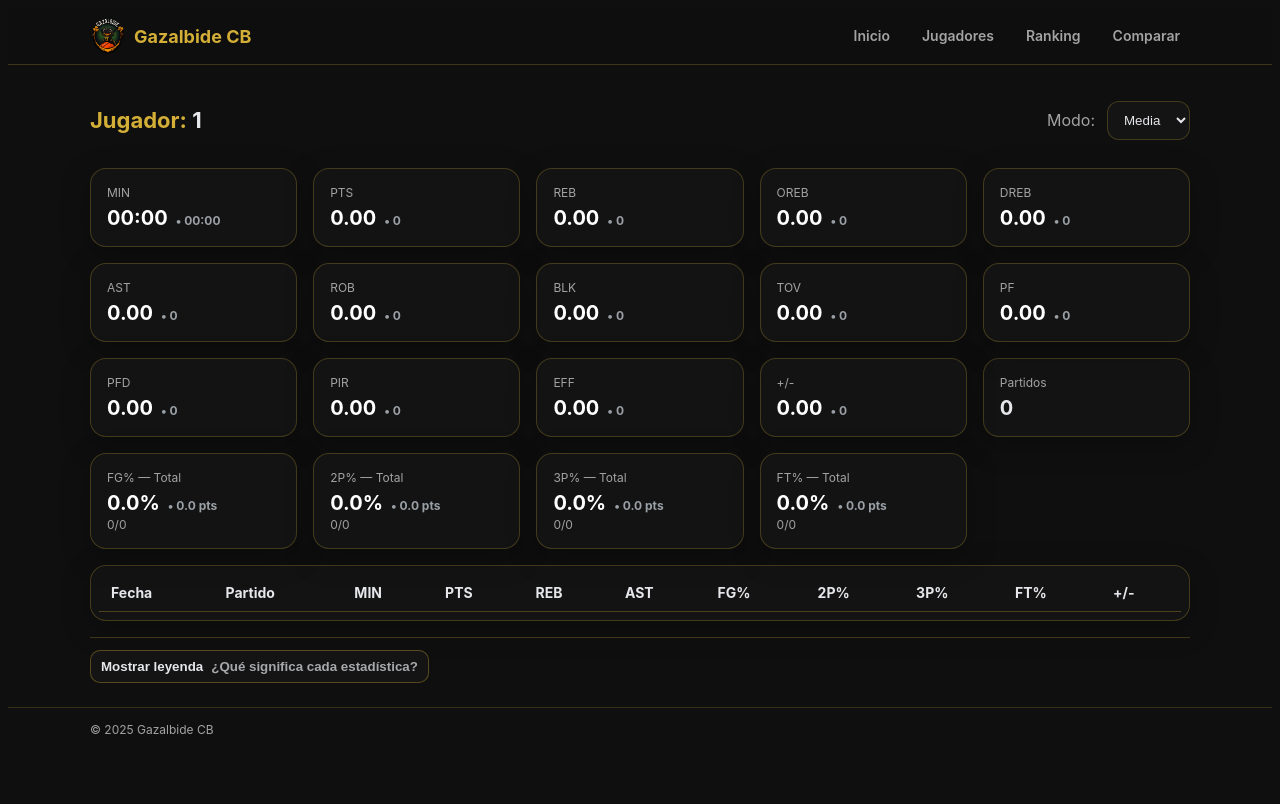
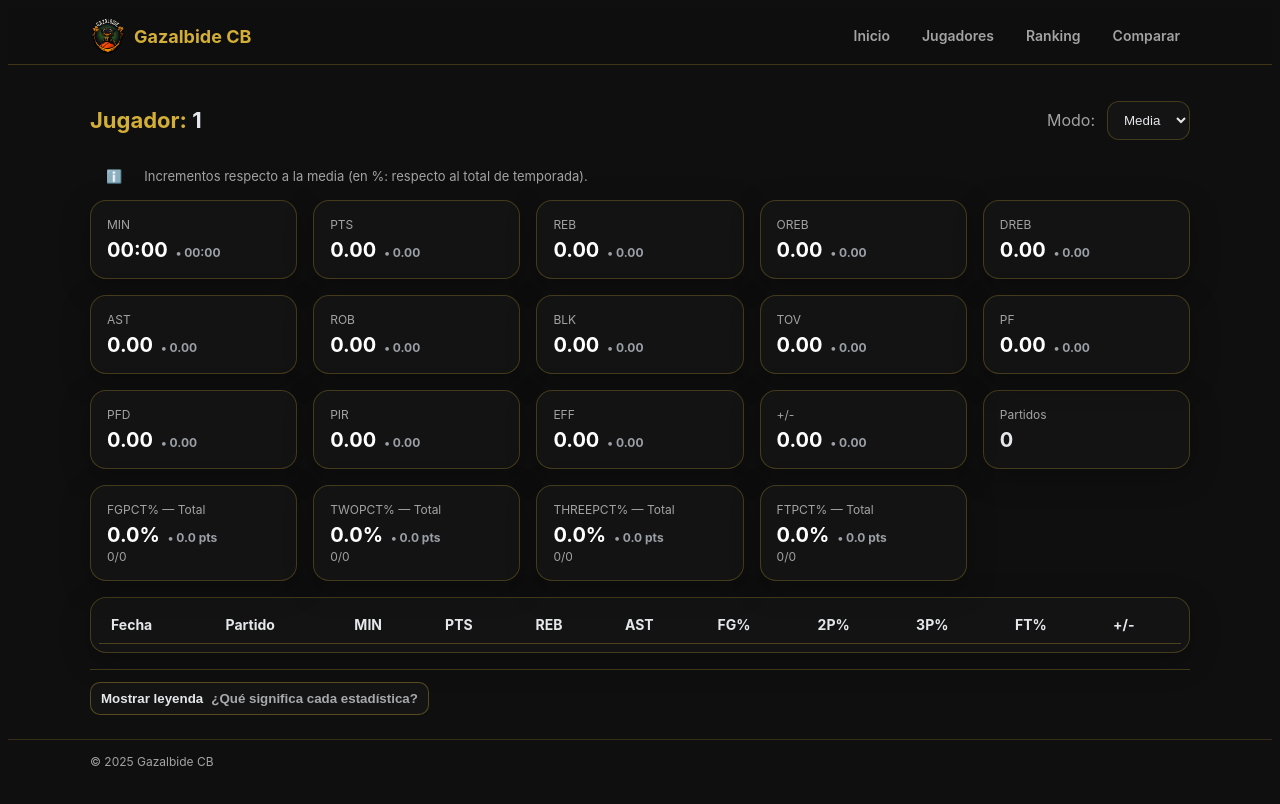
Before and after one commit to DavidPerez3/gazalbide-stats, a React (Vite) app: page /jugador/1 in a window 1280 px wide. Shown: the top 804 px of the page. Built offline with nearby package versions, Linux system fonts and the light colour scheme.

Commit message:
fix in increment data of player

```diff
--- a/src/pages/Compare.jsx
+++ b/src/pages/Compare.jsx
@@ -1,5 +1,5 @@
-// src/pages/Compare.jsx
 import { useEffect, useMemo, useState } from "react";
+import { useSearchParams } from "react-router-dom";
 import { getMatches, getMatchStats } from "../lib/data";
 
 // Helpers
@@ -11,7 +11,7 @@ const mmss = (secs) => {
   return `${String(m).padStart(2, "0")}:${String(r).padStart(2, "0")}`;
 };
 
-// Qué métricas comparamos (sin “avanzadas”)
+// Métricas y reglas (lowerIsBetter para TOV y PF)
 const COUNT_METRICS = [
   { key: "pts", label: "PTS" },
   { key: "reb", label: "REB" },
@@ -20,8 +20,8 @@ const COUNT_METRICS = [
   { key: "ast", label: "AST" },
   { key: "stl", label: "ROB" },
   { key: "blk", label: "BLK" },
-  { key: "tov", label: "TOV" },
-  { key: "pf",  label: "PF"  },
+  { key: "tov", label: "TOV", lowerIsBetter: true },
+  { key: "pf",  label: "PF",  lowerIsBetter: true },
   { key: "pfd", label: "PFD" },
   { key: "plus_minus", label: "+/-" },
   { key: "pir", label: "PIR" },
@@ -54,14 +54,29 @@ function aggregateSeason(rows) {
   return agg;
 }
 
+// Estilos para ganador y perdedor
+const styleWinner = {
+  background: "rgba(22,163,74,0.18)", // verde
+  boxShadow: "inset 0 0 0 1px rgba(22,163,74,0.45)",
+  borderRadius: 8,
+  transition: "background 160ms ease, box-shadow 160ms ease",
+};
+const styleLoser = {
+  background: "rgba(220,38,38,0.18)", // rojo
+  boxShadow: "inset 0 0 0 1px rgba(220,38,38,0.45)",
+  borderRadius: 8,
+  transition: "background 160ms ease, box-shadow 160ms ease",
+};
+
 export default function Compare() {
+  const [searchParams] = useSearchParams();
+
   const [loading, setLoading] = useState(true);
-  const [playersMap, setPlayersMap] = useState(new Map()); // name -> rows[]
+  const [playersMap, setPlayersMap] = useState(new Map());
   const [p1, setP1] = useState("");
   const [p2, setP2] = useState("");
-  const [mode, setMode] = useState("media"); // "media" | "total"
+  const [mode, setMode] = useState("media");
 
-  // Carga y organiza datos por jugador (temporada completa)
   useEffect(() => {
     (async () => {
       const matches = await getMatches();
@@ -84,35 +99,84 @@ export default function Compare() {
     [playersMap]
   );
 
+  // Solo preselecciona si hay query params
+  useEffect(() => {
+    if (!players.length) return;
+    const qp1 = searchParams.get("p1");
+    const qp2 = searchParams.get("p2");
+
+    if (qp1 && players.includes(qp1)) setP1(qp1);
+    if (qp2 && players.includes(qp2)) setP2(qp2);
+  }, [players, searchParams]);
+
   const agg1 = useMemo(() => aggregateSeason(playersMap.get(p1) || []), [playersMap, p1]);
   const agg2 = useMemo(() => aggregateSeason(playersMap.get(p2) || []), [playersMap, p2]);
 
-  const val = (agg, key) => (
+  const val = (agg, key) =>
     mode === "media"
       ? (agg.games ? (agg[key] || 0) / agg.games : 0)
-      : (agg[key] || 0)
-  );
+      : (agg[key] || 0);
 
-  const minDisplay = (agg) => (mode === "media" ? mmss(agg.games ? agg.min_secs / agg.games : 0) : mmss(agg.min_secs));
+  const rows = useMemo(() => {
+    if (!p1 || !p2) return [];
+    const list = [];
 
-  const rows = [
-    { label: "Partidos",      a: agg1.games, b: agg2.games, fmt: (x) => x },
-    { label: "MIN",           a: minDisplay(agg1), b: minDisplay(agg2), fmt: (x) => x, raw: true },
+    // Partidos
+    list.push({
+      label: "Partidos",
+      aDisplay: String(agg1.games),
+      bDisplay: String(agg2.games),
+      aCompare: agg1.games,
+      bCompare: agg2.games,
+    });
 
-    // Conteos
-    ...COUNT_METRICS.map(({ key, label }) => ({
-      label,
-      a: val(agg1, key),
-      b: val(agg2, key),
-      fmt: (x) => (mode === "media" ? x.toFixed(2) : String(x)),
-    })),
+    // Minutos
+    const aMin = mode === "media" ? (agg1.games ? agg1.min_secs / agg1.games : 0) : agg1.min_secs;
+    const bMin = mode === "media" ? (agg2.games ? agg2.min_secs / agg2.games : 0) : agg2.min_secs;
+    list.push({
+      label: "MIN",
+      aDisplay: mmss(aMin),
+      bDisplay: mmss(bMin),
+      aCompare: aMin,
+      bCompare: bMin,
+    });
 
-    // % de tiro (totales de temporada siempre)
-    { label: "FG%",  a: `${pct(agg1.fgm, agg1.fga)}% (${agg1.fgm}/${agg1.fga})`, b: `${pct(agg2.fgm, agg2.fga)}% (${agg2.fgm}/${agg2.fga})`, fmt: (x) => x, raw: true },
-    { label: "2P%",  a: `${pct(agg1.two_pm, agg1.two_pa)}% (${agg1.two_pm}/${agg1.two_pa})`, b: `${pct(agg2.two_pm, agg2.two_pa)}% (${agg2.two_pm}/${agg2.two_pa})`, fmt: (x) => x, raw: true },
-    { label: "3P%",  a: `${pct(agg1.three_pm, agg1.three_pa)}% (${agg1.three_pm}/${agg1.three_pa})`, b: `${pct(agg2.three_pm, agg2.three_pa)}% (${agg2.three_pm}/${agg2.three_pa})`, fmt: (x) => x, raw: true },
-    { label: "FT%",  a: `${pct(agg1.ftm, agg1.fta)}% (${agg1.ftm}/${agg1.fta})`, b: `${pct(agg2.ftm, agg2.fta)}% (${agg2.ftm}/${agg2.fta})`, fmt: (x) => x, raw: true },
-  ];
+    // Métricas base
+    for (const { key, label, lowerIsBetter } of COUNT_METRICS) {
+      const a = val(agg1, key);
+      const b = val(agg2, key);
+      list.push({
+        label,
+        aDisplay: mode === "media" ? a.toFixed(2) : String(a),
+        bDisplay: mode === "media" ? b.toFixed(2) : String(b),
+        aCompare: a,
+        bCompare: b,
+        lowerIsBetter: !!lowerIsBetter,
+      });
+    }
+
+    // Porcentajes
+    const pcts = [
+      { label: "FG%",  madeA: agg1.fgm, attA: agg1.fga, madeB: agg2.fgm, attB: agg2.fga },
+      { label: "2P%",  madeA: agg1.two_pm, attA: agg1.two_pa, madeB: agg2.two_pm, attB: agg2.two_pa },
+      { label: "3P%",  madeA: agg1.three_pm, attA: agg1.three_pa, madeB: agg2.three_pm, attB: agg2.three_pa },
+      { label: "FT%",  madeA: agg1.ftm, attA: agg1.fta, madeB: agg2.ftm, attB: agg2.fta },
+    ];
+
+    for (const p of pcts) {
+      const aPct = Number(pct(p.madeA, p.attA));
+      const bPct = Number(pct(p.madeB, p.attB));
+      list.push({
+        label: p.label,
+        aDisplay: `${aPct}% (${p.madeA}/${p.attA})`,
+        bDisplay: `${bPct}% (${p.madeB}/${p.attB})`,
+        aCompare: aPct,
+        bCompare: bPct,
+      });
+    }
+
+    return list;
+  }, [p1, p2, agg1, agg2, mode]);
 
   if (loading) return <section><div className="text-dim">Cargando…</div></section>;
 
@@ -142,23 +206,45 @@ export default function Compare() {
         <div className="grid" style={{ gridTemplateColumns: "1fr 1fr", gap: 12 }}>
           <div>
             <label className="text-dim">Jugador A</label>
-            <select className="input" value={p1} onChange={(e) => setP1(e.target.value)} style={{ marginTop: 16 }}>
-              <option value="" disabled>Selecciona</option>
-              {players.map((n) => <option key={n} value={n}>{n}</option>)}
+            <select
+              className="input"
+              value={p1}
+              onChange={(e) => {
+                const v = e.target.value;
+                setP1(v);
+                if (v && v === p2) setP2("");
+              }}
+              style={{ marginTop: 16 }}
+            >
+              <option value="">— Selecciona un jugador —</option>
+              {players.map((n) => (
+                <option key={n} value={n} disabled={n === p2}>{n}</option>
+              ))}
             </select>
           </div>
           <div>
             <label className="text-dim">Jugador B</label>
-            <select className="input" value={p2} onChange={(e) => setP2(e.target.value)} style={{ marginTop: 16 }}>
-              <option value="" disabled>Selecciona</option>
-              {players.map((n) => <option key={n} value={n}>{n}</option>)}
+            <select
+              className="input"
+              value={p2}
+              onChange={(e) => {
+                const v = e.target.value;
+                setP2(v);
+                if (v && v === p1) setP1("");
+              }}
+              style={{ marginTop: 16 }}
+            >
+              <option value="">— Selecciona un jugador —</option>
+              {players.map((n) => (
+                <option key={n} value={n} disabled={n === p1}>{n}</option>
+              ))}
             </select>
           </div>
         </div>
       </div>
 
       {/* Tabla comparativa */}
-      {(p1 && p2) ? (
+      {p1 && p2 ? (
         <div className="card" style={{ padding: 8, overflowX: "auto" }}>
           <table className="table">
             <thead>
@@ -169,18 +255,31 @@ export default function Compare() {
               </tr>
             </thead>
             <tbody>
-              {rows.map((r) => (
-                <tr key={r.label}>
-                  <td className="text-dim">{r.label}{r.label.endsWith("%") ? " (Temporada)" : ""}</td>
-                  <td>{r.raw ? r.a : r.fmt(r.a)}</td>
-                  <td>{r.raw ? r.b : r.fmt(r.b)}</td>
-                </tr>
-              ))}
+              {rows.map((r) => {
+                const aWins = r.lowerIsBetter ? r.aCompare < r.bCompare : r.aCompare > r.bCompare;
+                const bWins = r.lowerIsBetter ? r.bCompare < r.aCompare : r.bCompare > r.aCompare;
+                const tie = !aWins && !bWins;
+
+                const aStyle = tie ? {} : (aWins ? styleWinner : styleLoser);
+                const bStyle = tie ? {} : (bWins ? styleWinner : styleLoser);
+
+                return (
+                  <tr key={r.label}>
+                    <td className="text-dim">{r.label}</td>
+                    <td style={aStyle}>{r.aDisplay}</td>
+                    <td style={bStyle}>{r.bDisplay}</td>
+                  </tr>
+                );
+              })}
             </tbody>
           </table>
+
+          <div className="text-dim" style={{ fontSize: 12, marginTop: 8 }}>
+            Verde = mejor valor · Rojo = peor valor · (TOV y PF: menor es mejor)
+          </div>
         </div>
       ) : (
-        <div className="text-dim">Selecciona dos jugadores para comparar.</div>
+        <div className="text-dim">Elige dos jugadores para ver la comparación.</div>
       )}
     </section>
   );
--- a/src/pages/Player.jsx
+++ b/src/pages/Player.jsx
@@ -1,3 +1,4 @@
+// src/pages/Player.jsx
 import { useEffect, useMemo, useState } from "react";
 import { useParams } from "react-router-dom";
 import { getMatches, getMatchStats } from "../lib/data";
@@ -12,7 +13,7 @@ const COUNT_METRICS = [
   { key: "ast",        label: "AST" },
   { key: "stl",        label: "ROB" },
   { key: "blk",        label: "BLK" },
-  { key: "tov",        label: "TOV", positiveIsGood: false }, // subir TOV no es bueno
+  { key: "tov",        label: "TOV", positiveIsGood: false },
   { key: "pf",         label: "PF",  positiveIsGood: false },
   { key: "pfd",        label: "PFD" },
   { key: "pir",        label: "PIR" },
@@ -85,7 +86,7 @@ export default function Player() {
     return agg;
   }, [rows]);
 
-  // Series por partido para tendencias y delta (orden actual de rows)
+  // Series por partido para tendencias y delta (orden de rows)
   const series = useMemo(() => {
     const out = {
       min: rows.map(r => Number(r.min ?? 0)),
@@ -114,12 +115,53 @@ export default function Player() {
     return out;
   }, [rows]);
 
-  // Utilidades de delta (último - anterior)
-  const lastDelta = (arr) => {
-    if (!arr || arr.length === 0) return 0;
-    const last = arr[arr.length - 1] ?? 0;
-    const prev = arr.length > 1 ? arr[arr.length - 2] ?? 0 : last;
+  // === Nueva lógica de deltas y textos ===
+  const isPctKey = (k) => ["fg_pct","two_pct","three_pct","ft_pct"].includes(k);
+
+  const seasonPctValue = (k) => {
+    if (k === "fg_pct")   return Number(pct(aggregates.fgm,      aggregates.fga));
+    if (k === "two_pct")  return Number(pct(aggregates.two_pm,   aggregates.two_pa));
+    if (k === "three_pct")return Number(pct(aggregates.three_pm, aggregates.three_pa));
+    if (k === "ft_pct")   return Number(pct(aggregates.ftm,      aggregates.fta));
+    return 0;
+  };
+
+  // Delta contra media (o total en %)
+  const deltaVsMean = (key) => {
+    const arr = series[key];
+    if (!arr?.length || aggregates.games === 0) return 0;
+    const last = arr[arr.length - 1];
+
+    if (key === "min") {
+      const meanSecs = aggregates.min_secs / aggregates.games;
+      return last - meanSecs;
+    }
+    if (isPctKey(key)) {
+      const seasonPct = seasonPctValue(key); // referencia fija para %
+      return last - seasonPct;
+    }
+    // conteos normales
+    const mean = aggregates[key] / aggregates.games;
+    return last - mean;
+  };
+
+  // Delta contra partido anterior
+  const deltaVsPrev = (key) => {
+    const arr = series[key];
+    if (!arr?.length) return 0;
+    const last = arr[arr.length - 1];
+    const prev = arr.length > 1 ? arr[arr.length - 2] : last;
     return last - prev;
+  };
+
+  const getDelta = (key) => (mode === "media" ? deltaVsMean(key) : deltaVsPrev(key));
+
+  const deltaTextFor = (key, d) => {
+    const sign = d > 0 ? "↑" : d < 0 ? "↓" : "•";
+    const abs = Math.abs(d);
+    if (key === "min") return `${sign} ${fmt(abs)}`;
+    if (isPctKey(key)) return `${sign} ${abs.toFixed(1)} pts`;
+    return `${sign} ${abs.toFixed(2)}`;
   };
 
   // Valor principal para conteos (media vs total)
@@ -137,26 +179,22 @@ export default function Player() {
     const secs = mode === "media"
       ? (aggregates.games ? aggregates.min_secs / aggregates.games : 0)
       : aggregates.min_secs;
-    return { text: fmt(secs), deltaText: (() => {
-      const d = lastDelta(series.min);
-      const sign = d > 0 ? "↑" : d < 0 ? "↓" : "•";
-      const mm = fmt(Math.abs(d));
-      return `${sign} ${mm}`;
-    })()};
+    const d = getDelta("min");
+    return { text: fmt(secs), deltaVal: d, deltaText: deltaTextFor("min", d) };
   };
 
-  // Porcentajes totales
+  // Porcentajes totales (se muestran SIEMPRE como total)
   const totals = {
-    fg_pct: { pct: pct(aggregates.fgm, aggregates.fga), made: aggregates.fgm, att: aggregates.fga },
-    two_pct:{ pct: pct(aggregates.two_pm, aggregates.two_pa), made: aggregates.two_pm, att: aggregates.two_pa },
+    fg_pct:   { pct: pct(aggregates.fgm,      aggregates.fga),      made: aggregates.fgm,      att: aggregates.fga },
+    two_pct:  { pct: pct(aggregates.two_pm,   aggregates.two_pa),   made: aggregates.two_pm,   att: aggregates.two_pa },
     three_pct:{ pct: pct(aggregates.three_pm, aggregates.three_pa), made: aggregates.three_pm, att: aggregates.three_pa },
-    ft_pct: { pct: pct(aggregates.ftm, aggregates.fta), made: aggregates.ftm, att: aggregates.fta },
+    ft_pct:   { pct: pct(aggregates.ftm,      aggregates.fta),      made: aggregates.ftm,      att: aggregates.fta },
   };
 
   return (
     <section>
       {/* Header */}
-      <div className="flex justify-between items-center mb-4">
+      <div className="flex justify-between items-center mb-2">
         <h2 style={{ fontSize: 22, fontWeight: 700 }}>
           <span style={{ color: "var(--color-gold)" }}>Jugador:</span> {dn}
         </h2>
@@ -175,6 +213,30 @@ export default function Player() {
         </div>
       </div>
 
+      {/* Info con icono */}
+      <div className="text-dim mb-3" style={{ fontSize: 13 }}>
+        <span
+          title={
+            mode === "media"
+              ? "Deltas: último partido vs media de la temporada. En porcentajes, vs total de temporada."
+              : "Deltas: último partido vs partido anterior."
+          }
+          aria-label="Información"
+          style={{
+            display: "inline-flex",
+            alignItems: "center",
+            gap: 6,
+            cursor: "help",
+            userSelect: "none"
+          }}
+        >
+          <span style={{ fontWeight: 700, margin: 16}}>ℹ️</span>
+          {mode === "media"
+            ? "Incrementos respecto a la media (en %: respecto al total de temporada)."
+            : "Incrementos respecto al partido anterior."}
+        </span>
+      </div>
+
       {/* Tarjetas fusionadas */}
       <div
         className="mb-4"
@@ -188,66 +250,55 @@ export default function Player() {
         <KpiSparkCard
           title="MIN"
           mainValue={valueForMin().text}
-          deltaVal={lastDelta(series.min)}
+          deltaVal={valueForMin().deltaVal}
           deltaText={valueForMin().deltaText}
           series={series.min}
         />
 
-        {/* Métricas de conteo (todas) */}
+        {/* Conteos */}
         {COUNT_METRICS.map(({ key, label, positiveIsGood = true }) => {
           const main = valueForCount(key);
-          const d = lastDelta(series[key]);
+          const d = getDelta(key);
           return (
             <KpiSparkCard
               key={key}
               title={label}
               mainValue={main.text}
               deltaVal={d}
+              deltaText={deltaTextFor(key, d)}
               series={series[key]}
               positiveIsGood={positiveIsGood}
             />
           );
         })}
 
-        {/* Partidos (simple) */}
+        {/* Partidos */}
         <div className="card card--p">
           <div className="text-dim" style={{ fontSize: 12, marginBottom: 6 }}>Partidos</div>
           <div style={{ fontSize: 20, fontWeight: 700 }}>{aggregates.games}</div>
         </div>
 
-        {/* % TOTALES tiro (con m/a y delta vs partido anterior en puntos porcentuales) */}
-        <KpiSparkCard
-          title="FG% — Total"
-          mainValue={`${totals.fg_pct.pct}%`}
-          subLabel={`${totals.fg_pct.made}/${totals.fg_pct.att}`}
-          deltaVal={lastDelta(series.fg_pct)}
-          deltaText={`${lastDelta(series.fg_pct) > 0 ? "↑" : lastDelta(series.fg_pct) < 0 ? "↓" : "•"} ${Math.abs(lastDelta(series.fg_pct)).toFixed(1)} pts`}
-          series={series.fg_pct}
-        />
-        <KpiSparkCard
-          title="2P% — Total"
-          mainValue={`${totals.two_pct.pct}%`}
-          subLabel={`${totals.two_pct.made}/${totals.two_pct.att}`}
-          deltaVal={lastDelta(series.two_pct)}
-          deltaText={`${lastDelta(series.two_pct) > 0 ? "↑" : lastDelta(series.two_pct) < 0 ? "↓" : "•"} ${Math.abs(lastDelta(series.two_pct)).toFixed(1)} pts`}
-          series={series.two_pct}
-        />
-        <KpiSparkCard
-          title="3P% — Total"
-          mainValue={`${totals.three_pct.pct}%`}
-          subLabel={`${totals.three_pct.made}/${totals.three_pct.att}`}
-          deltaVal={lastDelta(series.three_pct)}
-          deltaText={`${lastDelta(series.three_pct) > 0 ? "↑" : lastDelta(series.three_pct) < 0 ? "↓" : "•"} ${Math.abs(lastDelta(series.three_pct)).toFixed(1)} pts`}
-          series={series.three_pct}
-        />
-        <KpiSparkCard
-          title="FT% — Total"
-          mainValue={`${totals.ft_pct.pct}%`}
-          subLabel={`${totals.ft_pct.made}/${totals.ft_pct.att}`}
-          deltaVal={lastDelta(series.ft_pct)}
-          deltaText={`${lastDelta(series.ft_pct) > 0 ? "↑" : lastDelta(series.ft_pct) < 0 ? "↓" : "•"} ${Math.abs(lastDelta(series.ft_pct)).toFixed(1)} pts`}
-          series={series.ft_pct}
-        />
+        {/* % TOTALES tiro — SIEMPRE total (no depende del modo) */}
+        {[
+          ["fg_pct", "FGPCT% — Total"],
+          ["two_pct","TWOPCT% — Total"],
+          ["three_pct","THREEPCT% — Total"],
+          ["ft_pct","FTPCT% — Total"],
+        ].map(([key, title]) => {
+          const d = getDelta(key);
+          const { pct: pctVal, made, att } = totals[key];
+          return (
+            <KpiSparkCard
+              key={key}
+              title={title}
+              mainValue={`${pctVal}%`}
+              subLabel={`${made}/${att}`}
+              deltaVal={d}
+              deltaText={deltaTextFor(key, d)}
+              series={series[key]}
+            />
+          );
+        })}
       </div>
 
       {/* Tabla por partido */}
```
